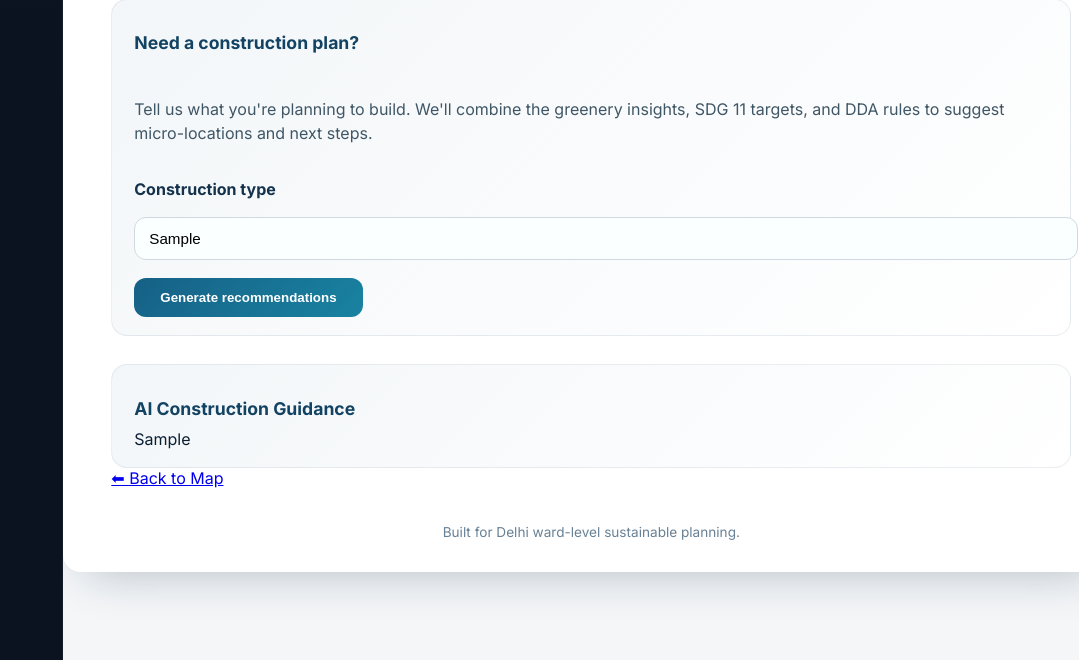
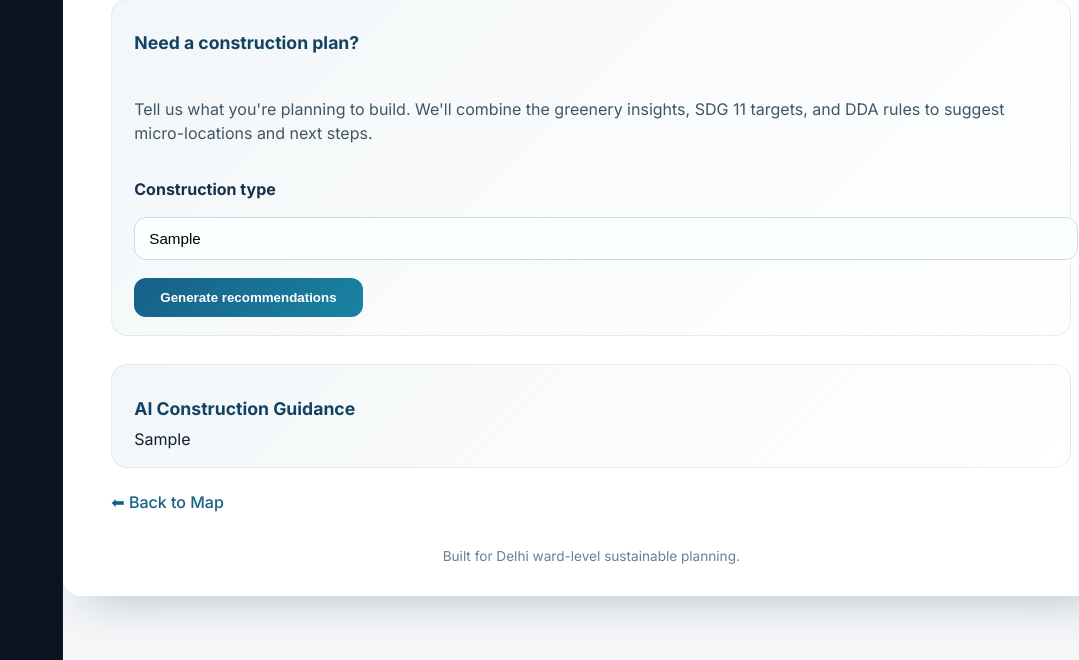
Before and after one commit to rajzzz/UrbanInfra, a Flask app: template backend/templates/results.html in a window 1280 px wide. Shown: the part 1854-2514 px from the top of the page, without its empty margins (201-1280 px from the left). Run offline with Flask 3, Linux system fonts and the light colour scheme; the template is opened without the code that fills it: most values are stand-ins (such as "Sample title", 1, 10 or a date in 2020); grey boxes marked "Sample" are stand-in pictures; some libraries are stand-ins or nearby versions.

Commit message:
result page

```diff
--- a/backend/templates/results.html
+++ b/backend/templates/results.html
@@ -266,7 +266,7 @@
           </section>
           {% endif %}
 
-          <a href="{{ url_for('main.home')}}">⬅ Back to Map</a>
+          <a href="{{ url_for('main.home')}}" class="back-link">⬅ Back to Map</a>
 
 
           <footer>Built for Delhi ward-level sustainable planning.</footer>
```
